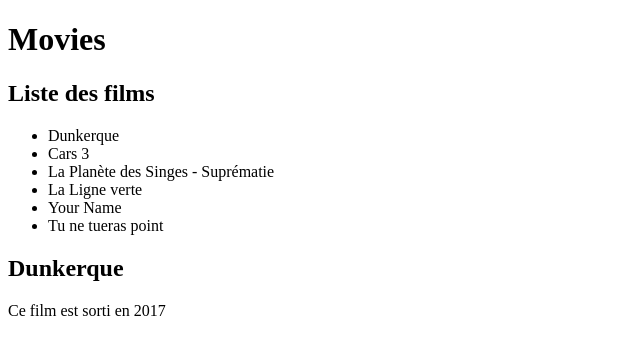
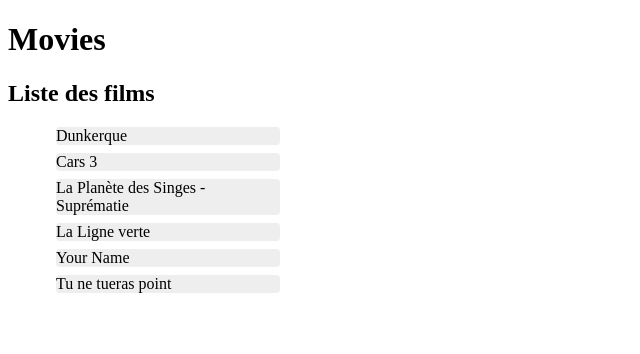
Before and after one commit to pbreteche/movies, an Angular app: page / in a window 1280 px wide. Shown: the top 354 px of the page, without its empty margins (0-640 px from the left). Built offline with nearby package versions, Linux system fonts and the light colour scheme.

Commit message:
add input on movie year and some CSS style

```diff
--- a/src/app/app.component.css
+++ b/src/app/app.component.css
@@ -0,0 +1,15 @@
+.movies {
+  list-style-type: none;
+  width: 30ch;
+}
+
+.movies li {
+  background-color: #EEE;
+  margin: .5em;
+  border-radius: .25em;
+  cursor: pointer;
+}
+
+.movies li.selected {
+  background-color: aquamarine;
+}
--- a/src/app/app.component.html
+++ b/src/app/app.component.html
@@ -1,8 +1,13 @@
 <h1>{{title}}</h1>
 
 <h2>Liste des films</h2>
-<ul>
-  <li *ngFor="let movie of movies" (click)="selectMovie(movie)"> {{ movie.title}}</li>
+<ul class="movies">
+  <li *ngFor="let movie of movies"
+      (click)="selectMovie(movie)"
+      [class.selected]="movie === selectedMovie"
+  >
+      {{ movie.title}}
+  </li>
 </ul>
 
-<app-detail [movie]="selectedMovie"></app-detail>
+<app-detail *ngIf="selectedMovie" [movie]="selectedMovie"></app-detail>
--- a/src/app/app.component.ts
+++ b/src/app/app.component.ts
@@ -10,7 +10,7 @@
 export class AppComponent {
   title = 'Movies';
   movies = MOVIES;
-  selectedMovie = MOVIES[0];
+  selectedMovie: Movie;
 
   selectMovie(movie: Movie) {
     this.selectedMovie = movie;
--- a/src/app/app.module.ts
+++ b/src/app/app.module.ts
@@ -3,6 +3,7 @@
 
 import { AppComponent } from './app.component';
 import {DetailComponent} from './detail/detail.component';
+import {FormsModule} from '@angular/forms';
 
 @NgModule({
   declarations: [
@@ -10,7 +11,8 @@
     DetailComponent
   ],
   imports: [
-    BrowserModule
+    BrowserModule,
+    FormsModule
   ],
   providers: [],
   bootstrap: [AppComponent]
--- a/src/app/detail/detail.component.ts
+++ b/src/app/detail/detail.component.ts
@@ -5,7 +5,9 @@
   selector: 'app-detail',
   template: `
     <h2>{{movie.title}}</h2>
-    <p>Ce film est sorti en {{movie.year}}</p>
+    <p class="selected">
+      Ce film est sorti en <input type="text" [(ngModel)]="movie.year">
+    </p>
 `
 })
 export class DetailComponent {
```
